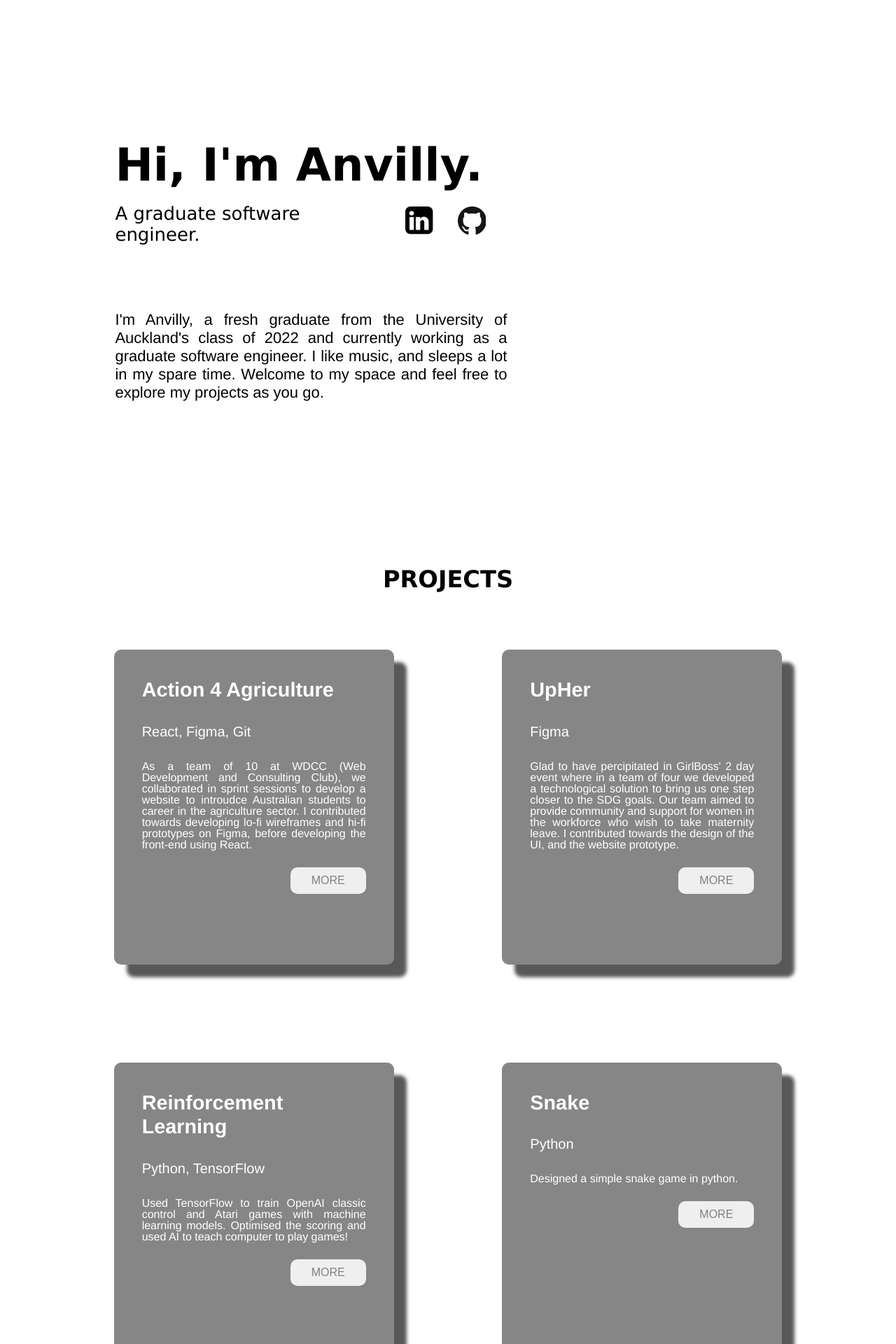
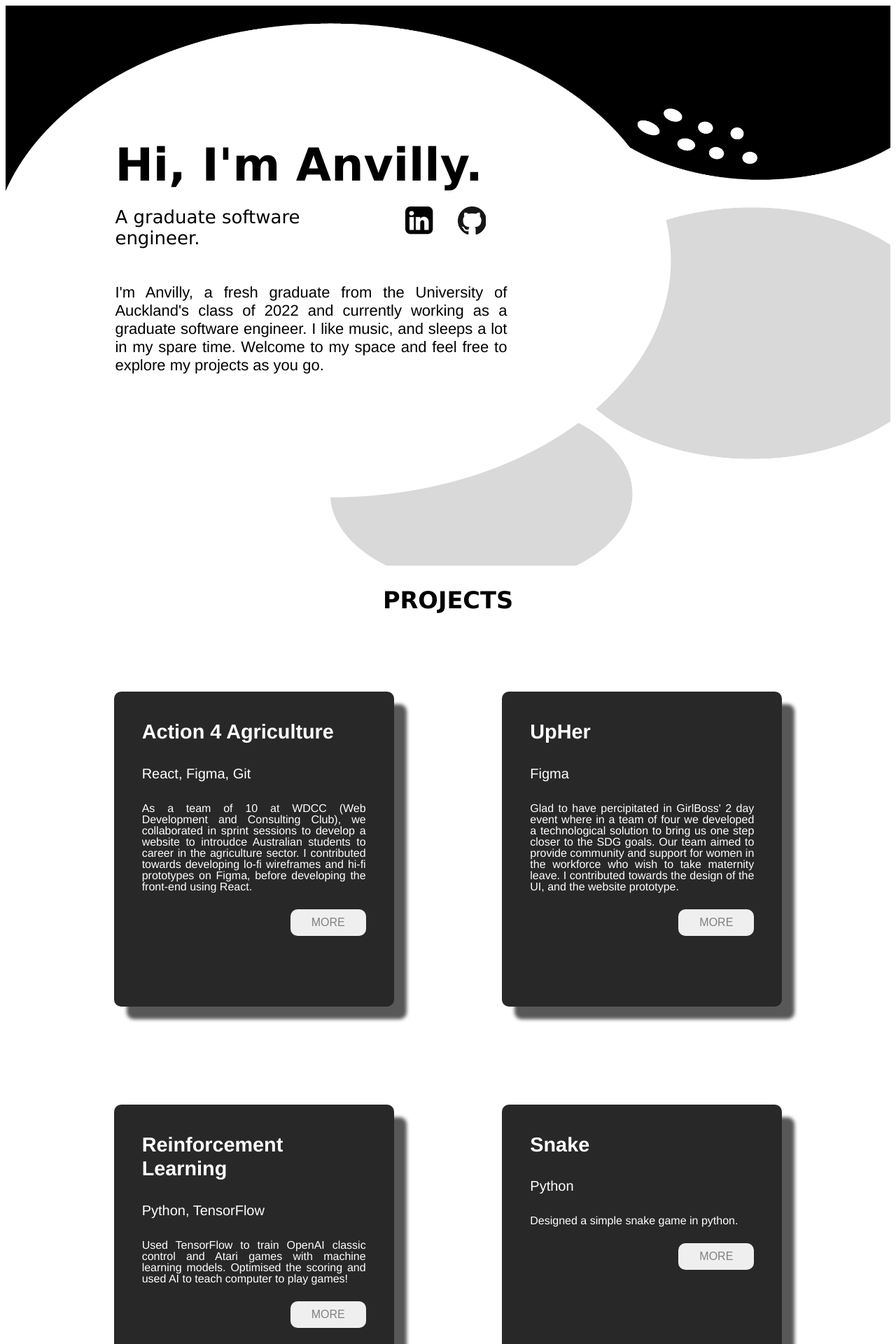
Before and after one commit to zhua633/my-website, a React (Create React App) app in the folder client/: page / in a window 1280 px wide. Shown: the top 1920 px of the page at 70% size. Built offline with nearby package versions, Linux system fonts and the light colour scheme.

Commit message:
Add hero background image, remove duplicated compoent names

```diff
--- a/client/src/Components/Footer/index.css
+++ b/client/src/Components/Footer/index.css
@@ -6,7 +6,7 @@
     overflow: hidden;
 }
 
-.text {
+.footer_text {
     position: absolute;
     top: 20%;
     bottom:5%;
@@ -23,7 +23,7 @@
     font-family: 'Verdana','Helvetica Neue', sans-serif;
 }
 
-.Images {
+.footer_images {
     position: relative;
     overflow: hidden;
     height: 5vh;
@@ -35,7 +35,7 @@
 }
 
 
-.Container{
+.footer_container{
     text-align: center;
     display: flex;
     justify-content: center;
@@ -48,7 +48,7 @@
     margin-bottom: 5vh;
 }
 
-.Item {
+.footer_item {
     vertical-align: top;
     display: inline-block;
     text-align: center;
@@ -59,11 +59,3 @@
     height: 5vh;
     width: 5vh;
 }
-
-.linkedin{
-    background-image: url("../../Assets/linkedin.png");
-}
-
-.git{
-    background-image: url("../../Assets/git.png");
-}
--- a/client/src/Components/Footer/index.jsx
+++ b/client/src/Components/Footer/index.jsx
@@ -6,16 +6,16 @@ class Footer extends React.Component{
     render(){
         return(
             <section className='footer'>
-                <div className="text">
+                <div className="footer_text">
                     Contact:
                     <a href="mailto:anvillyh@gmail.com">anvillyh@gmail.com</a>
                 </div>
-                <div className='Container'>
-                    <div class="Item">
-                    <a href="https://www.linkedin.com/in/anvilly-huang-92694b142/" target="_blank" rel="noreferrer"><div className='Images linkedin'></div></a>
+                <div className='footer_container'>
+                    <div class="footer_item">
+                    <a href="https://www.linkedin.com/in/anvilly-huang-92694b142/" target="_blank" rel="noreferrer"><div className='footer_images linkedin'></div></a>
                     </div>
-                    <div class="Item">
-                        <a href="https://github.com/zhua633/my-website/" target="_blank" rel="noreferrer"><div className='Images git'></div></a>
+                    <div class="footer_item">
+                        <a href="https://github.com/zhua633/my-website/" target="_blank" rel="noreferrer"><div className='footer_images git'></div></a>
                     </div>
                 </div>
             </section>        )
--- a/client/src/Components/Hero/index.css
+++ b/client/src/Components/Hero/index.css
@@ -4,6 +4,8 @@
     display: flex;
     justify-content: center;
     overflow: hidden;
+    background-size: cover;
+    background-image: url("../../Assets/background.png");
     background-size: cover;
 }
 
@@ -21,10 +23,10 @@
     color: black;
     cursor: default;
     font-family: 'Verdana','Helvetica Neue', sans-serif;
-
 }
 
 .subtitle {
+    flex: 1;
     margin-top:3%;
     font-weight: 400;
     font-size: 26px;
@@ -34,6 +36,7 @@
 
 
 .body {
+    margin-top: 8%;
     font-weight: 400;
     font-size: 22px;
     color: black;
@@ -41,9 +44,9 @@
     text-align: justify;
 }
 
-.row{
-    display:inline;
-    float:left;
+.row {
+display: flex;
+align-items: center;
 }
 
 .Item_row {
@@ -61,10 +64,12 @@
 .Images {
     position: relative;
     overflow: hidden;
+    height: 5vh;
     width: 5vh;
     background-repeat: no-repeat;
     background-size: cover;
-    float: right;
+    float: left;
+    margin: 0 0 20px;
 }
 
 
--- a/client/src/Components/Projects/index.css
+++ b/client/src/Components/Projects/index.css
@@ -12,9 +12,13 @@
     color: black;
     text-align: center;
     font-family: 'Verdana','Helvetica Neue', sans-serif;
+
+    top: 20%;
+    left: 10%;
+    padding: 30px;
 }
 
-.row{
+.project_row{
     margin-bottom: 15%;
     display:flex;
     flex-direction:row;
@@ -34,7 +38,7 @@
     top: 20%;
     width: 400px;
     height: 450px;
-    background: rgb(134, 134, 134);
+    background: rgb(40,40,40);
     border-radius: 10px;
     transition: 0.5s;
     box-shadow: 18px 18px 5px 0px rgba(56, 55, 55, 0.75);
@@ -111,7 +115,7 @@
  }
 
  .content .details .actionBtn button:hover{
-    background-color: grey;
+    background-color: rgb(40,40,40);
     color:white;
     border: 2px solid #e7e7e7;
     font-weight:bold;
--- a/client/src/Components/Projects/index.jsx
+++ b/client/src/Components/Projects/index.jsx
@@ -7,7 +7,7 @@ const Cases = () => {
     return (
         <div className='cases'>
             <div className='projects_heading'>PROJECTS</div>
-            <div class='row'>
+            <div class='project_row'>
                 <div class="imgBx">
                     <div class="card">
                         <div class="content">
@@ -39,7 +39,7 @@ const Cases = () => {
                 </div>
             </div>
 
-            <div class='row'>
+            <div class='project_row'>
             <div class="imgBx">
                     <div class="card">
                         <div class="content">
@@ -72,7 +72,7 @@ const Cases = () => {
             </div>
 
 
-            <div class='row'>
+            <div class='project_row'>
                 <div class="imgBx">
                     <div class="card">
                         <div class="content">
```
Also changed, not shown: client/src/Assets/background.png (added), client/src/Components/Hero/index.jsx (line endings or trailing spaces).
